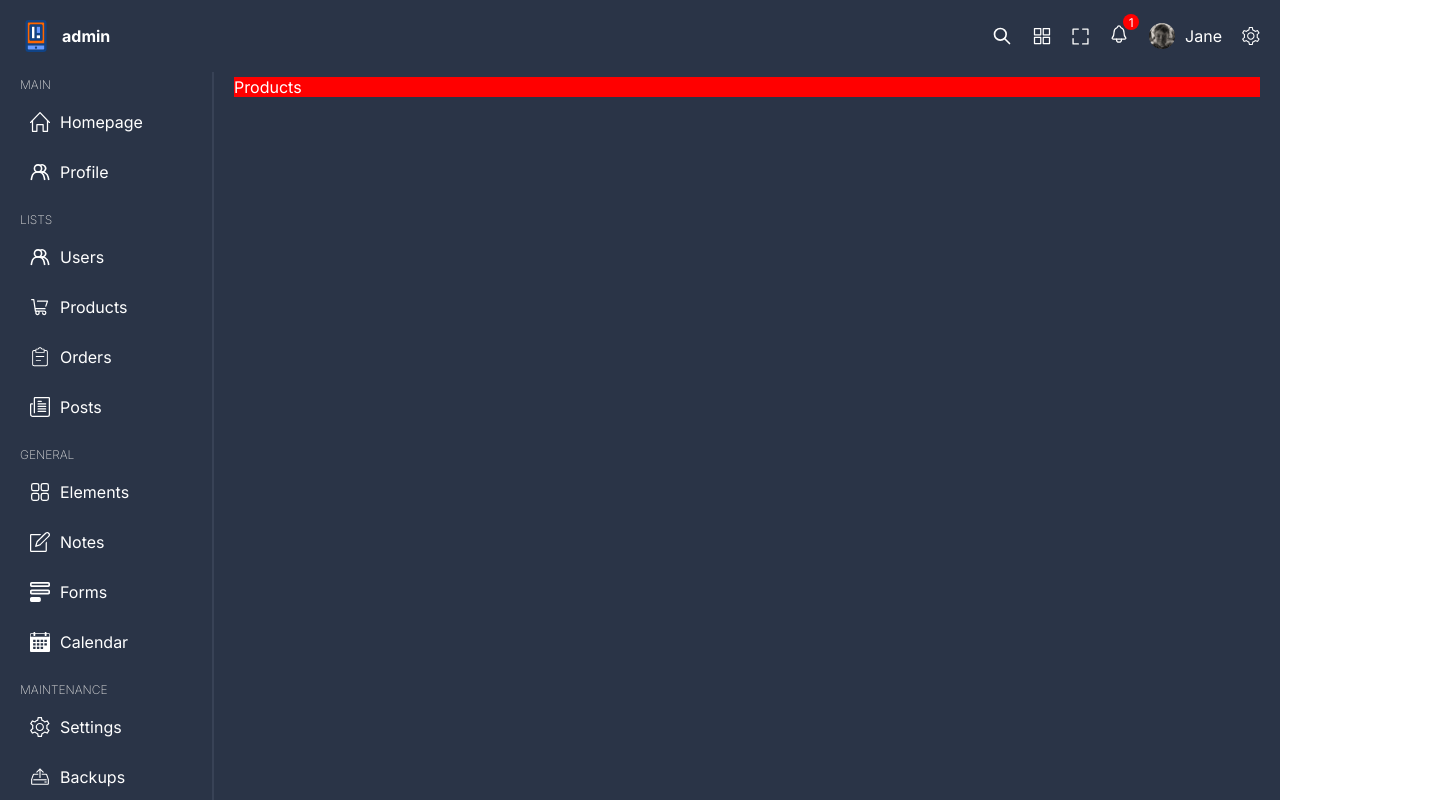
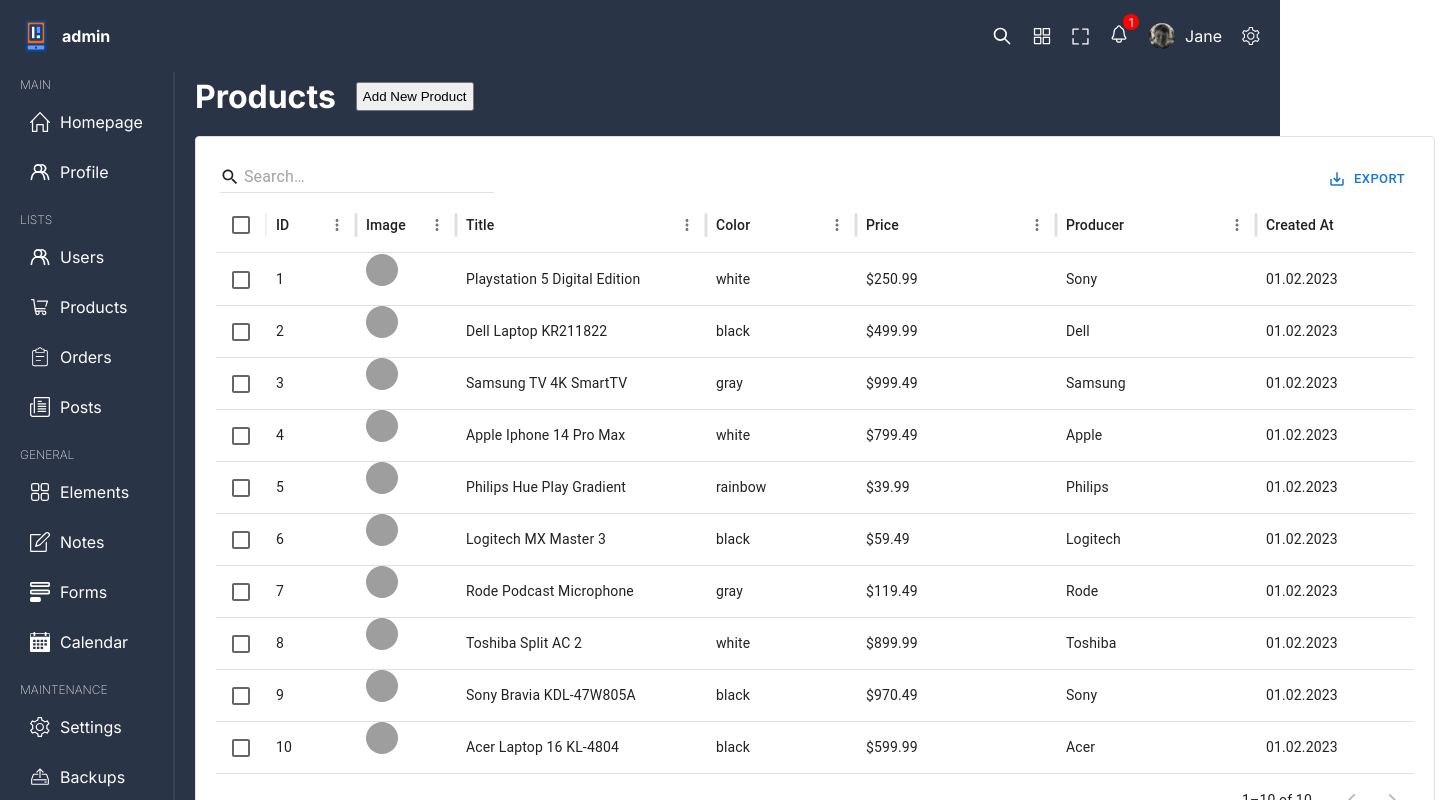
Before and after one commit to Dulatto/react-admin-panel, a React (Vite) app: page /products in a window 1280 px wide. Shown: the top 800 px of the page, 1455 px wide, since content can reach past the window. Built offline with nearby package versions, Linux system fonts and the light colour scheme; grey boxes are pictures that could not be loaded.

Commit message:
products add modal

```diff
--- a/src/pages/products/Products.tsx
+++ b/src/pages/products/Products.tsx
@@ -1,5 +1,69 @@
+import { useState } from 'react';
 import './products.scss';
+import { DataTable } from '../../components/dataTable/DataTable';
+import { Add } from '../../components/add/Add';
+import { GridColDef } from '@mui/x-data-grid';
+import { products } from '../../data';
+
+const columns: GridColDef[] = [
+    { field: 'id', headerName: 'ID', width: 90 },
+    {
+        field: 'img',
+        headerName: 'Image',
+        width: 100,
+        renderCell: (params) => {
+            return <img src={params.row.img || '/noavatar.png'} alt="" />;
+        },
+    },
+    {
+        field: 'title',
+        type: 'string',
+        headerName: 'Title',
+        width: 250,
+    },
+    {
+        field: 'color',
+        type: 'string',
+        headerName: 'Color',
+        width: 150,
+    },
+    {
+        field: 'price',
+        type: 'string',
+        headerName: 'Price',
+        width: 200,
+    },
+    {
+        field: 'producer',
+        headerName: 'Producer',
+        type: 'string',
+        width: 200,
+    },
+    {
+        field: 'createdAt',
+        headerName: 'Created At',
+        width: 200,
+        type: 'string',
+    },
+    {
+        field: 'inStock',
+        headerName: 'In Stock',
+        width: 150,
+        type: 'boolean',
+    },
+];
+
 const Products = () => {
-    return <div className="products">Products</div>;
+    const [open, setOpen] = useState(false);
+    return (
+        <div className="products">
+            <div className="info">
+                <h1>Products</h1>
+                <button onClick={() => setOpen(true)}>Add New Product</button>
+            </div>
+            <DataTable slug="products" columns={columns} rows={products} />
+            {open && <Add slug="product" columns={columns} setOpen={setOpen} />}
+        </div>
+    );
 };
 export default Products;
--- a/src/pages/products/products.scss
+++ b/src/pages/products/products.scss
@@ -1,3 +1,13 @@
 .products {
-    background-color: red;
+    .info {
+        display: flex;
+        align-items: center;
+        gap: 20px;
+        margin-bottom: 20px;
+
+        button {
+            padding: 5px;
+            cursor: pointer;
+        }
+    }
 }
```
